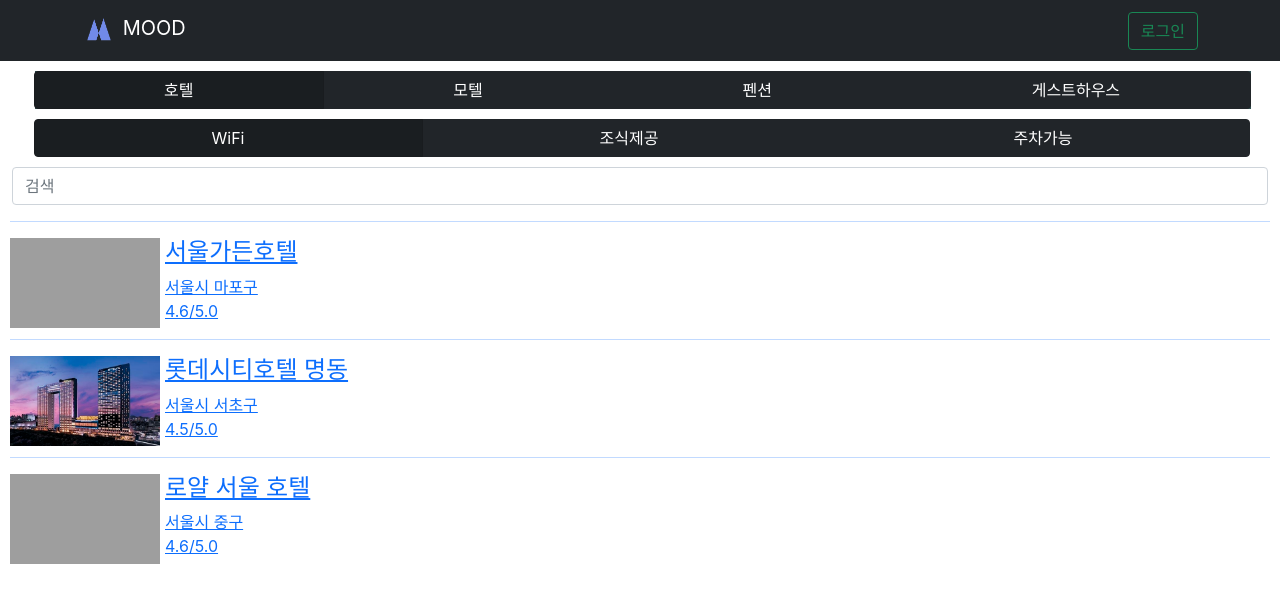
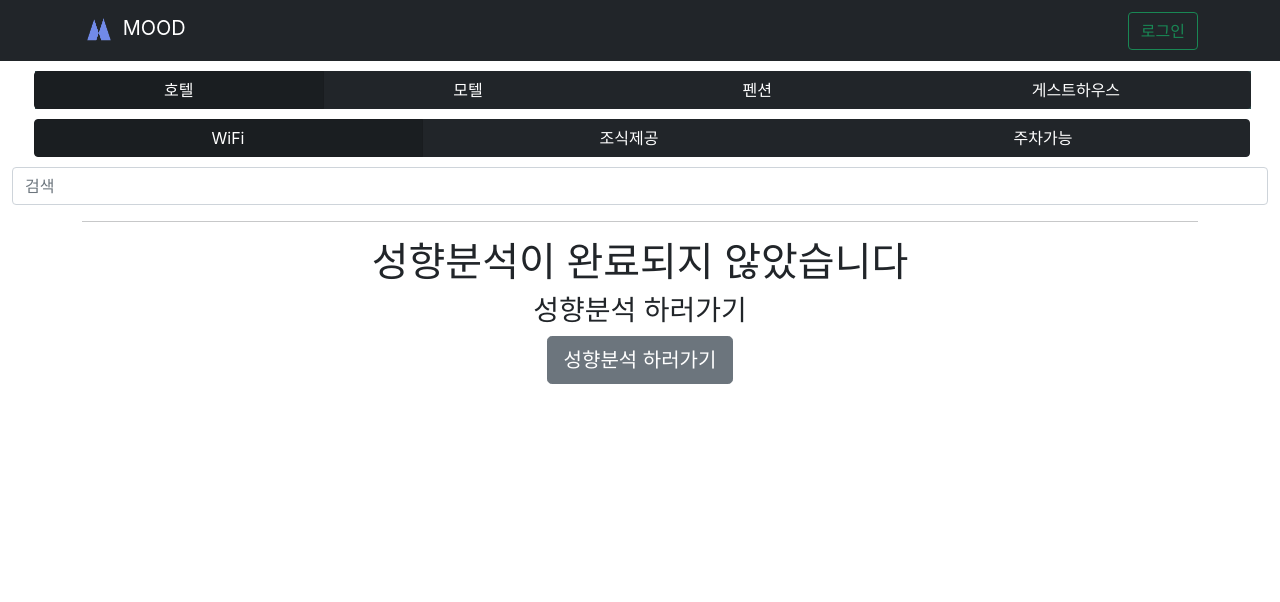
Before and after one commit to MOOD-Make-yOur-Own-Destination/frontend, a React (Create React App) app: page / in a window 1280 px wide. Shown: the top 602 px of the page. Built offline with nearby package versions, Linux system fonts and the light colour scheme; grey boxes are pictures that could not be loaded.

Commit message:
Updated: 로그인/아웃, 성향검사 여부 따라 초기 화면 설정

```diff
--- a/src/App.js
+++ b/src/App.js
@@ -7,6 +7,8 @@ import Detail from './Detail.js';
 import { signIn } from './auth';
 import AuthRoute from './AuthRoute';
 
+import Init from './Init';
+import List from './List';
 import Profile from './Profile';
 import LoginForm from './LoginForm';
 import LogoutButton from './LogoutButton';
@@ -77,30 +79,13 @@ function App() {
           </Col>
         </Row>
 
-        <Link to='/detail'>
-          <div className="post">
-            <hr/>
-            <Image className="picture" src='hotel.jpeg'  />
-            <h4>서울가든호텔</h4>
-            <p>서울시 마포구<br/>4.6/5.0</p>
-          </div>
-        </Link>
-        <Link to='/detail'>
-        <div className="post">
-          <hr/>
-          <Image className="picture" src='hotel2.jpeg' />
-          <h4>롯데시티호텔 명동</h4>
-          <p>서울시 서초구<br/>4.5/5.0</p>
-        </div>
-        </Link>
-        <Link to='/detail'>
-          <div className="post">
-            <hr/>
-            <Image className="picture" src='hotel.jpeg' />
-            <h4>로얄 서울 호텔</h4>
-            <p>서울시 중구<br/>4.6/5.0</p>
-          </div>
-        </Link>
+        {authenticated? (
+            <List/>
+          ): (
+          <Init/>
+          )}
+
+
       </Route>
 
       <Route path="/detail">
```
